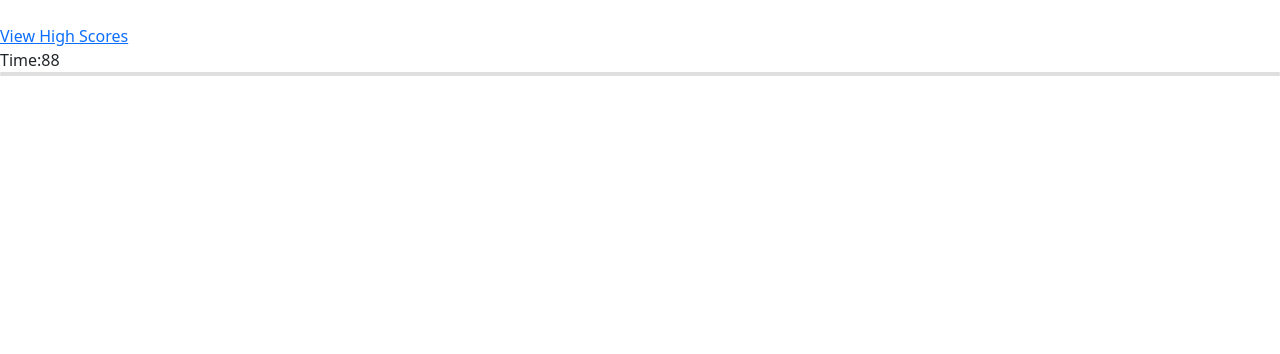
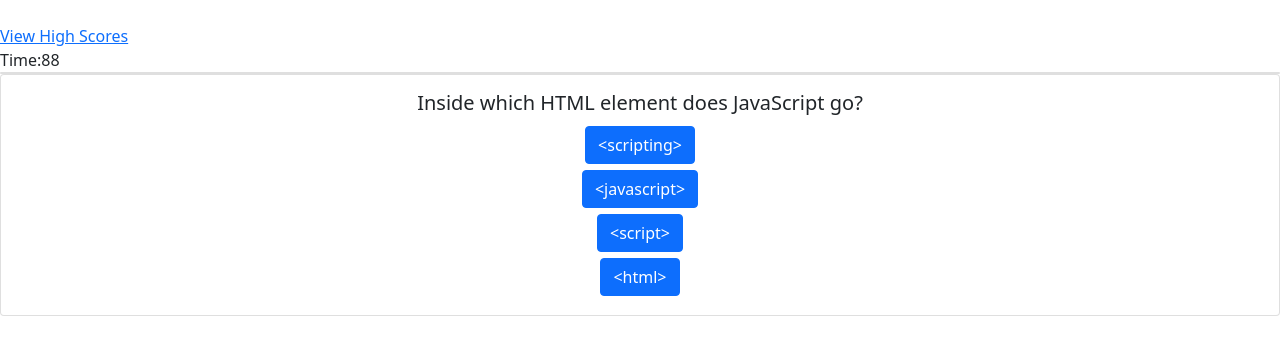
Before and after one commit to Josephjlyons/QuizMe, a plain HTML site: page index.html in a window 1280 px wide. Both pictures are taken after a click on the link "Start The Quiz!". Drawn offline with nearby package versions, Linux system fonts and the light colour scheme.

Commit message:
next question func add

```diff
--- a/index.html
+++ b/index.html
@@ -38,13 +38,13 @@
     </div>
 
     <!-- Questions!  -->
-    <div class="card text-center" id="questions">
-        <div class="card-body d-none" class="questionCards">
-            <h5 id="questionTitle">Question</h5>
-            <div class="answerBtn"> <button class="btn btn-primary answerButton" id="1">Answer One</button></div>
-            <div class="answerBtn"> <button class="btn btn-primary answerButton" id="2">Answer Two</button></div>
-            <div class="answerBtn"> <button class="btn btn-primary answerButton" id="3">Answer Three</button></div>
-            <div class="answerBtn"> <button class="btn btn-primary answerButton" id="4">Answer Four</button></div>
+    <div class="card text-center d-none" id="questionsCards">
+        <div class="card-body">
+            <h5 id="questionTitles"></h5>
+            <div class="choiceBtn"> <button class="btn btn-primary choiceButton" id="1">Choice One</button></div>
+            <div class="choiceBtn"> <button class="btn btn-primary choiceButton" id="2">Choice Two</button></div>
+            <div class="choiceBtn"> <button class="btn btn-primary choiceButton" id="3">Choice Three</button></div>
+            <div class="choiceBtn"> <button class="btn btn-primary choiceButton" id="4">Choice Four</button></div>
         </div>
 
     </div>
--- a/quiz.Js
+++ b/quiz.Js
@@ -1,12 +1,13 @@
 // Dom Hooks
 const time = document.getElementById("timeLeft");
 const startQuiz = document.getElementById("startQuiz");
-const questionTitle = document.getElementById("questionTitle");
-const answerBtn1 = document.getElementById("1");
-const answerBtn2 = document.getElementById("2");
-const answerBtn3 = document.getElementById("3");
-const answerBtn4 = document.getElementById("4");
-const questionCard = document.getElementById("questionCards")
+const questionTitles = document.getElementById("questionTitles");
+const choice1 = document.getElementById("1");
+const choice2 = document.getElementById("2");
+const choice3 = document.getElementById("3");
+const choice4 = document.getElementById("4");
+const questionsCards = document.getElementById("questionsCards");
+const instructionCard = document.getElementById("instructionCard");
 
 
 // Quiz questions/choices/correct answers key
@@ -34,8 +35,8 @@ const questions = [{
 {
     questionTitle: "How do you call a function named myFunction",
     choice1: "By its phone number",
-    choice2: "call myFunction",
-    choice3: "call function myFunction",
+    choice2: "Call myFunction",
+    choice3: "Call function myFunction",
     choice4: "myFunction()",
     correctChoice: "4"
 },
@@ -58,28 +59,12 @@ const questions = [{
     choice3: "+",
     choice4: "&",
     correctChoice: "2"
-},
+}
 
 ]
 
 // Start button/Timer Starts after alert is clicked/ Removes intro --> Shows first question
 
-$("#startQuiz").on("click", function(event) {
-    alert("Get Ready!")
-    event.preventDefault();
-    instructionCard.classList.add("d-none");
-    questionCards.classList.remove.add("d-none");
-
-});
-
-// // function showQuestion(questions) {
-
-// // }
-
-// $("#startQuiz").on("click", function(event) {
-//    event.preventDefault();
-//   questionCard.innerHTML = questionCard.questions
-// });
 
 
 // Timer Settings/Score Settings
@@ -88,22 +73,61 @@ let score = 0;
 let timer;
 let timeLeft = 0;
 let currentQuestion = 0;
+let i = currentQuestion
+// timer function
 
-// timer function
+
+
+$("#startQuiz").on("click", function (event) {
+    alert("Get Ready!")
+    event.preventDefault();
+    instructionCard.classList.add("d-none");
+    questionsCards.classList.remove("d-none");
+    showNextQuestion();
+
+});
+
+
+
+function showNextQuestion() {
+if ((timeLeft > 0) && currentQuestion < questions.length) {
+    questionTitles.innerText = questions[i].questionTitle;
+    choice1.innerText = questions[i].choice1;
+    choice2.innerText = questions[i].choice2;
+    choice3.innerText = questions[i].choice3;
+    choice4.innerText = questions[i].choice4;
+} else {
+    return;
+}
+
+
+}
+
+
+
+
+
+
+
 
 function start() {
     timeLeft = 90;
     document.getElementById("timeLeft").innerHTML = timeLeft;
 
-    timer = setInterval(function() {
+    timer = setInterval(function () {
         timeLeft--;
         document.getElementById("timeLeft").innerHTML = timeLeft;
 
         // When timer hits zero
         if (timeLeft <= 0) {
+            alert("Out of Time! Try Again!!!")
             clearInterval(timer);
-            endGame();
         }
 
-    },1000 );
+    }, 1000);
+    $("#startQuiz").on("click", function (event) {
+        event.preventDefault();
+
+    });
+
 }
--- a/quiz.css
+++ b/quiz.css
@@ -1,4 +1,4 @@
-.answerBtn {
+.choiceBtn {
     padding: 3px;
 }
 
```
